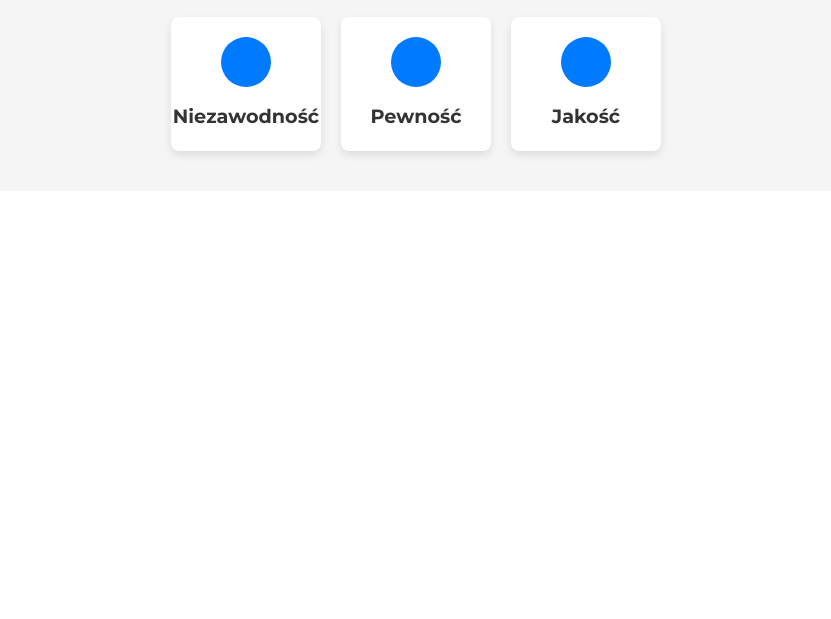
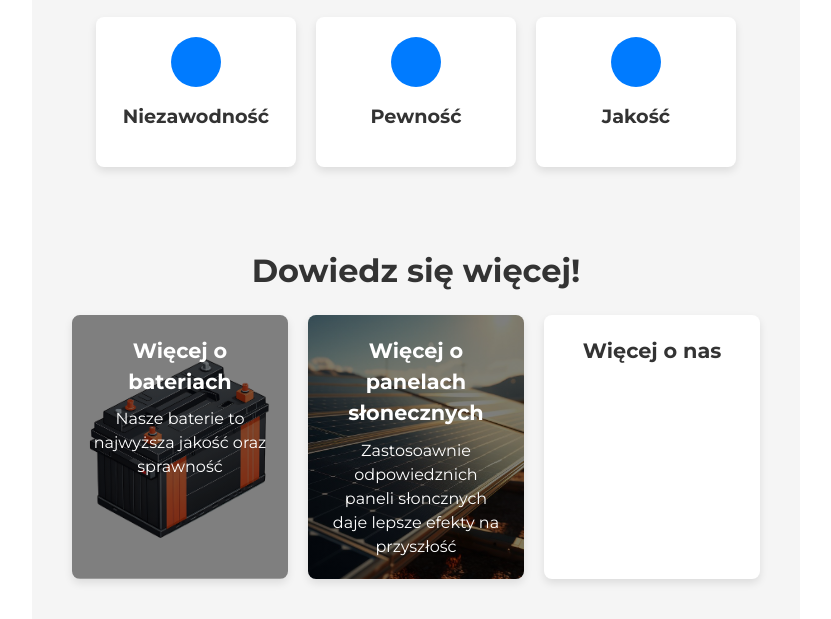
Before and after one commit to MaciejDabrowski1999/SolarSolution, a plain HTML site: page index.html in a window 1280 px wide. Shown: the part 671-1290 px from the top of the page, without its empty margins (224-1055 px from the left). Before the commit the page ends 862 px from the top, so only its background shows below. Drawn offline with Linux system fonts and the light colour scheme.

Commit message:
add information and description section

```diff
--- a/index.html
+++ b/index.html
@@ -41,7 +41,8 @@
         </div>
       </div>
     </section>
-    <section class="description mainBGC">
+    <section class="description">
+      <div class="descBox bgc">
         <h2>Wybierz nas!</h2>
         <ul class="advantagesList">
           <li class="advantage">
@@ -57,6 +58,29 @@
             <h3>Jakość</h3>
           </li>
         </ul>
+      </div>
+    </section>
+    <section class="information">
+      <div class="bgc">
+        <h2>Dowiedz się więcej!</h2>
+        <ul>
+          <li class="battery">
+            <h3>Więcej o bateriach</h3>
+            <p>Nasze baterie to najwyższa jakość oraz sprawność</p>
+          </li>
+          <li class="solarPanel">
+            <h3>Więcej o panelach słonecznych</h3>
+            <p>
+              Zastosoawnie odpowiedznich paneli słoncznych daje lepsze efekty na
+              przyszłość
+            </p>
+          </li>
+          <li class="aboutUs">
+            <h3>Więcej o nas</h3>
+            <p></p>
+          </li>
+        </ul>
+      </div>
     </section>
   </body>
 </html>
--- a/style/header.css
+++ b/style/header.css
@@ -52,7 +52,7 @@ a:hover {
 a:visited {
   color: black;
 }
-.mainBGC {
+.bgc {
   background-color: #f5f5f5;
 }
 .mainBanner {
@@ -105,7 +105,14 @@ a:visited {
   background-color: rgba(20, 107, 109, 0.85);
 }
 .description {
+  display: flex;
+  align-items: center;
+  justify-content: center;
   text-align: center;
+  width: 100%;
+}
+.descBox {
+  width: 60%;
   padding: 40px;
 }
 
@@ -128,7 +135,8 @@ a:visited {
   display: flex;
   flex-direction: column;
   align-items: center;
-  width: 150px;
+  width: 200px;
+  height: 150px;
   padding: 20px;
   background-color: #ffffff;
   border-radius: 8px;
@@ -157,3 +165,67 @@ a:visited {
   font-size: 1.2rem;
   color: #333;
 }
+.information {
+  width: 100%;
+  display: flex;
+  align-items: center;
+  justify-content: center;
+  border-radius: 8px;
+  text-align: center;
+  color: white;
+}
+.information div {
+  width: 60%;
+  padding: 40px;
+}
+
+.information h2 {
+  font-size: 2rem;
+  color: #333;
+  margin-bottom: 20px;
+  flex-basis: 100%;
+}
+
+.information ul {
+  display: flex;
+  gap: 20px;
+  padding: 0;
+  margin: 0;
+  list-style: none;
+  width: 100%;
+  justify-content: space-between;
+}
+
+.information li {
+  flex: 1; /* Równy rozmiar dla każdego elementu */
+  background-color: #ffffff;
+  padding: 20px;
+  border-radius: 8px;
+  box-shadow: 0 4px 8px rgba(0, 0, 0, 0.1);
+  transition: transform 0.3s;
+  background-size: cover;
+  background-position: center;
+}
+.battery {
+  background-image: linear-gradient(rgba(0, 0, 0, 0.5), rgba(0, 0, 0, 0.5)),
+    url("../pictures/car-battery-8903599_1280.png");
+}
+.solarPanel {
+  background-image: linear-gradient(rgba(0, 0, 0, 0.5), rgba(0, 0, 0, 0.5)),
+    url("../pictures/ai-generated-8104750_1280.jpg");
+}
+.information li:hover {
+  transform: scale(1.05);
+}
+.aboutUs {
+  color: #333;
+}
+.information h3 {
+  font-size: 1.3rem;
+  margin-bottom: 10px;
+}
+
+.information p {
+  font-size: 1rem;
+  margin-top: 8px;
+}
```
Also changed, not shown: pictures/ai-generated-8104750_1280.jpg (added), pictures/car-battery-8903599_1280.png (added). Lines whose indentation alone changed are shown as unchanged.
